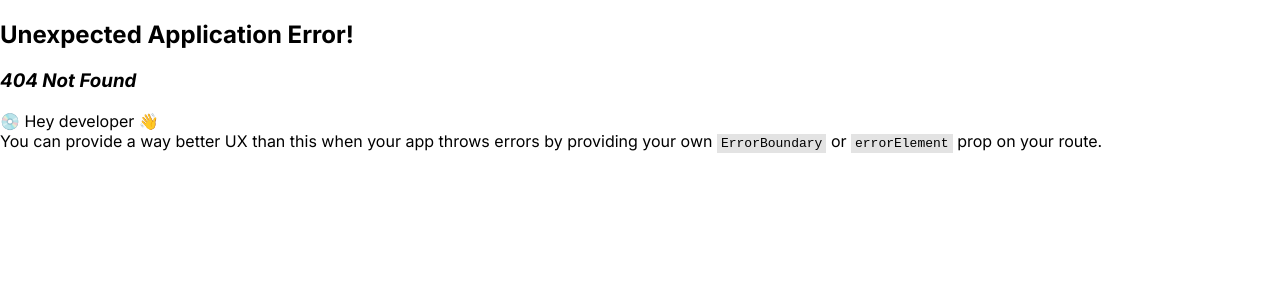
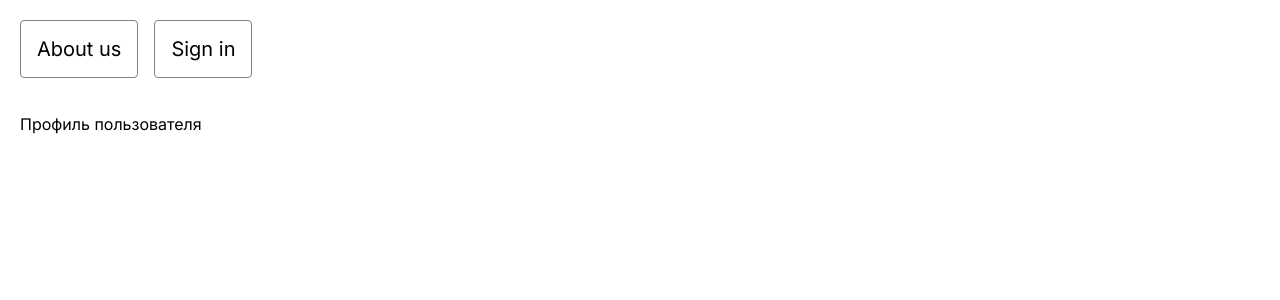
Before and after one commit to breadkvass/Moo, a React (Vite) app: page /profile in a window 1280 px wide. Before the commit this address had no page. Shown: the top 300 px of the page. Built offline with nearby package versions, Linux system fonts and the light colour scheme.

Commit message:
profile-page: add ProfilePage

```diff
--- a/src/App.tsx
+++ b/src/App.tsx
@@ -5,12 +5,14 @@ import {
 } from "react-router-dom";
 import MainPage from "./pages/mainPage/mainPage";
 import LoginPage from "./pages/loginPage/loginPage";
+import ProfilePage from "./pages/profilePage/profilePage";
 
 const router = createBrowserRouter(
   createRoutesFromElements(
     <Route>
       <Route path="/" element={<MainPage />} />
       <Route path="/login" element={<LoginPage />} />
+      <Route path="/profile" element={<ProfilePage />} />
     </Route>
   )
 );
--- /dev/null
+++ b/src/pages/profilePage/profilePage.tsx
@@ -0,0 +1,11 @@
+import Layout from "../../components/layout/layout";
+
+const ProfilePage = () => {
+    return (
+        <Layout>
+            <div>Профиль пользователя</div>
+        </Layout>
+    )
+}
+
+export default ProfilePage;
```
Also changed, not shown: src/pages/profilePage/prodilePage.module.css (added).
